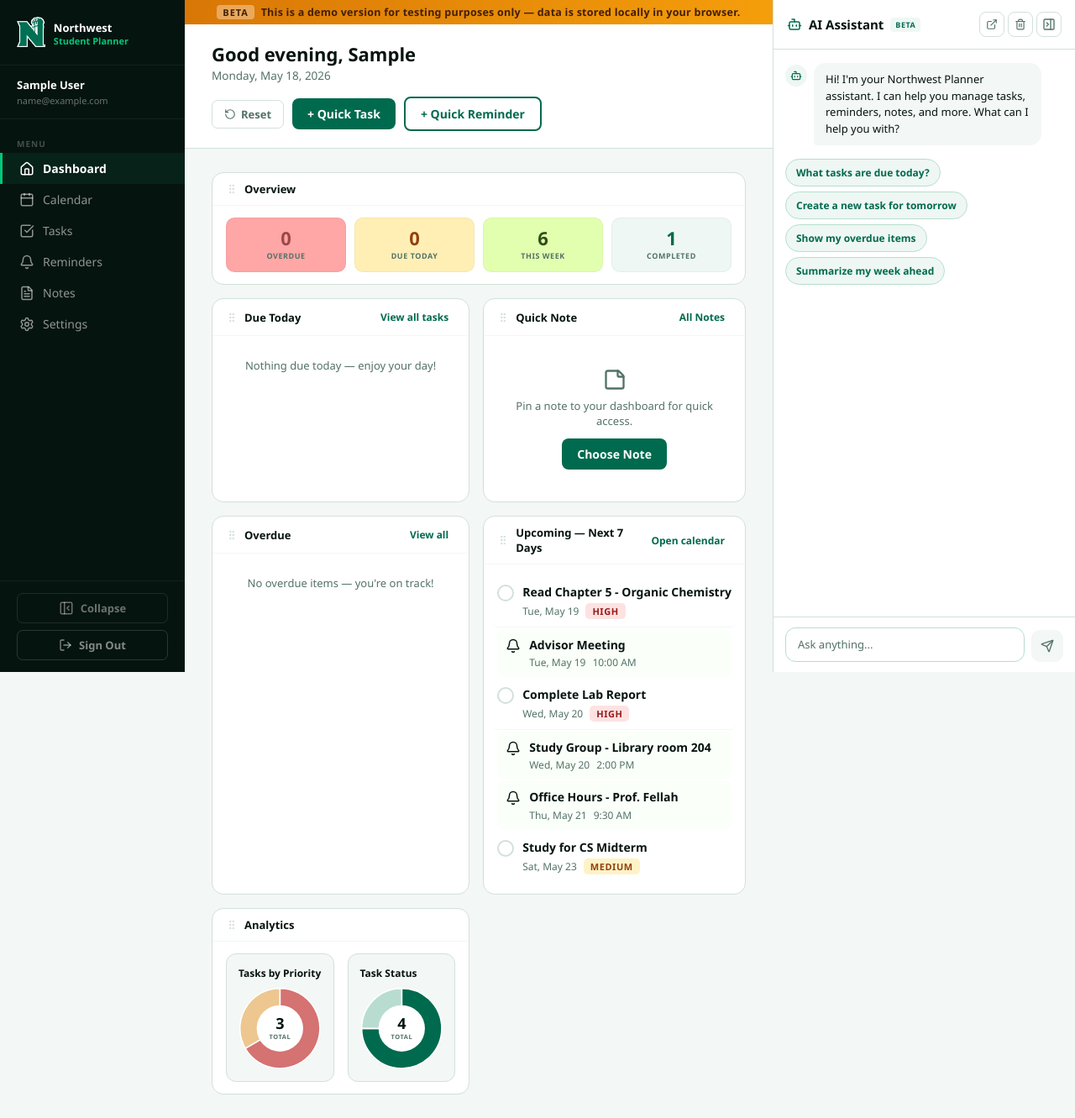
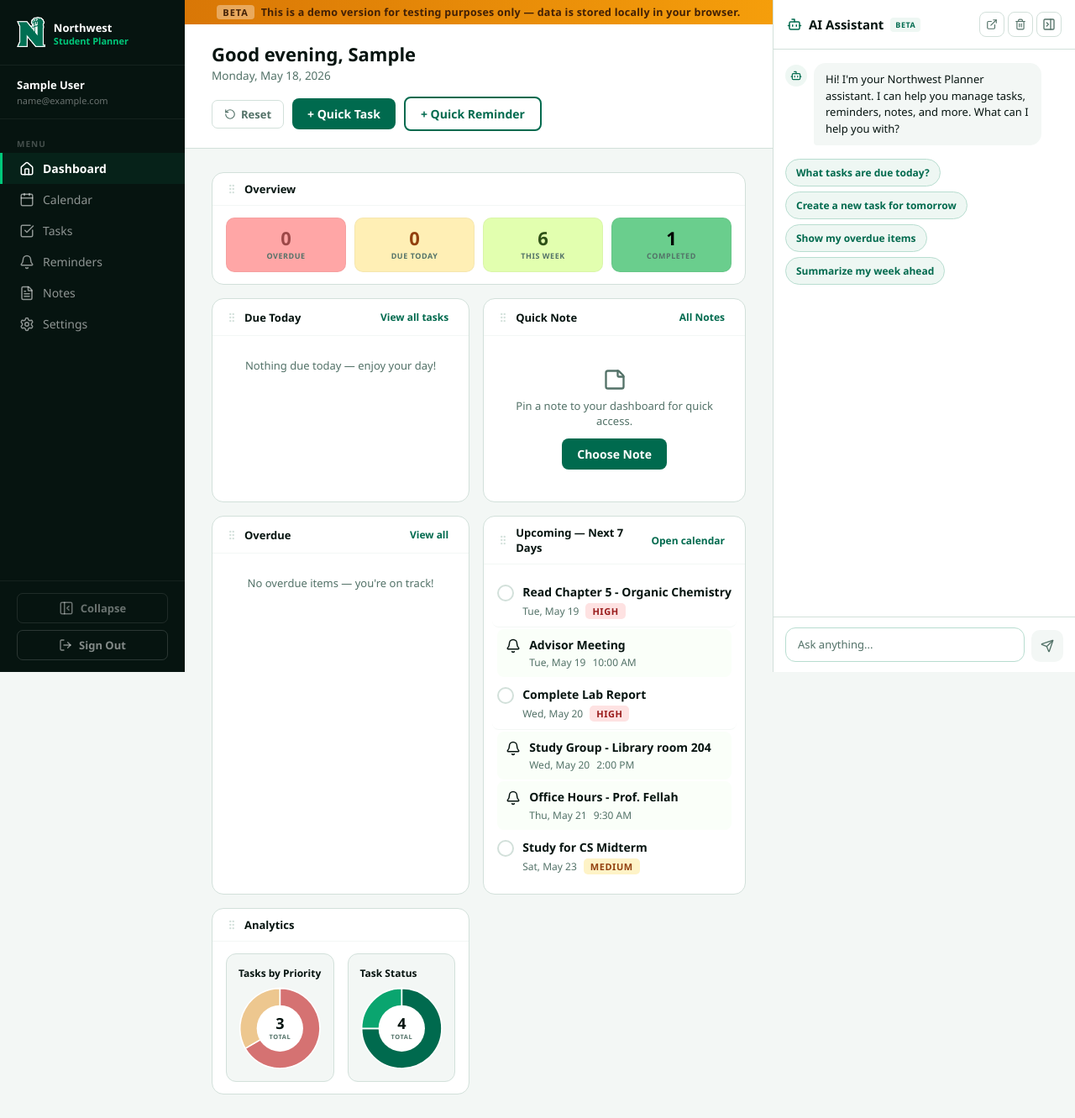
Before and after one commit to Chanikya5793/GDPProject, a React (Vite) app: page /#/ in a window 1280 px wide. Shown: the whole page at 84% size. Built offline with nearby package versions, Linux system fonts and the light colour scheme; sample sign-in values are in the browser's storage.

Commit message:
Update completed task colors in Dashboard for better visibility

```diff
--- a/src/pages/Dashboard.jsx
+++ b/src/pages/Dashboard.jsx
@@ -741,7 +741,7 @@ export default function Dashboard() {
   const statusData = [
     { label: 'Overdue', value: overdue.length, color: '#DC2626' },
     { label: 'On Track', value: tasks.filter(t => !t.completed && t.dueDate >= todayStr).length, color: '#006A4E' },
-    { label: 'Completed', value: completed, color: '#B8DDD0' },
+    { label: 'Completed', value: completed, color: '#0AA56F' },
   ]
 
   const timeline = [
@@ -833,7 +833,7 @@ export default function Dashboard() {
           { key: 'overdue', label: 'Overdue', count: overdue.length, bg: '#FFA6A6', color: '#9C4848' },
           { key: 'today', label: 'Due Today', count: dueToday.length + remToday.length, bg: '#FFEFB5', color: '#92400E' },
           { key: 'week', label: 'This Week', count: upcoming.length + remUpcoming.length, bg: '#E2FFAF', color: '#2D5016' },
-          { key: 'completed', label: 'Completed', count: completed, bg: 'var(--green-lt)', color: 'var(--green)' },
+          { key: 'completed', label: 'Completed', count: completed, bg: '#6ACE8D', color: '#000000' },
         ]
         const drawerItems = activeStat === 'overdue' ? overdue
           : activeStat === 'today' ? [...dueToday, ...remToday.map(r => ({ ...r, _type: 'reminder' }))]
```
